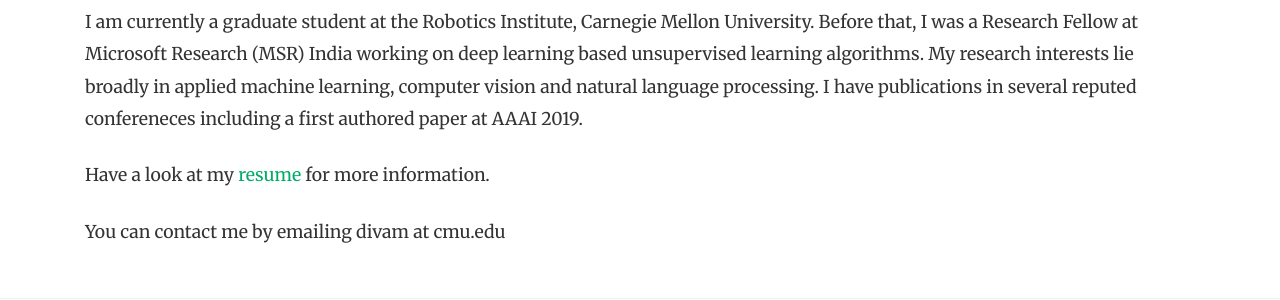
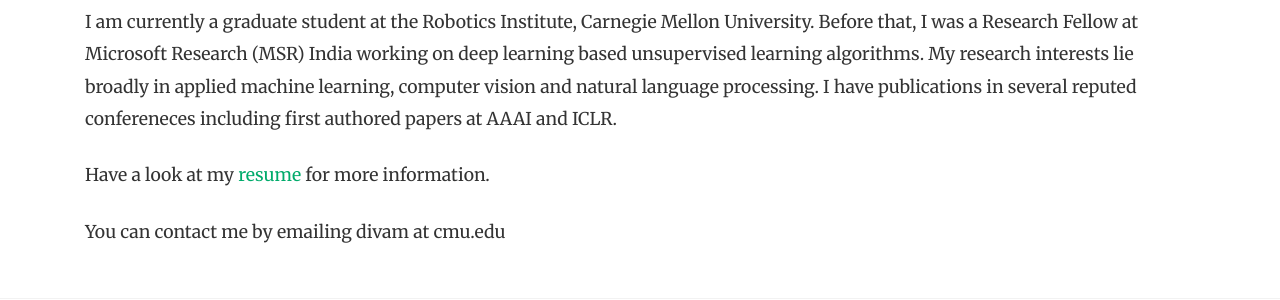
Before and after one commit to divamgupta/divamgupta.github.io, a Jekyll site: the page built from about.md, in a window 1280 px wide. Shown: the part 150-450 px from the top of the page. Built offline with Jekyll 4.4.1, drawn with Linux system fonts in a browser that asks for light colours; nearby versions of some CDN libraries; comment, search, counter and statistics services are not loaded.

Commit message:
Update about.md

```diff
--- a/about.md
+++ b/about.md
@@ -4,7 +4,7 @@
 comments: false
 ---
 
-I am currently a graduate student at the Robotics Institute, Carnegie Mellon University. Before that, I was a Research Fellow at Microsoft Research (MSR) India working on deep learning based unsupervised learning algorithms. My research interests lie broadly in applied machine learning, computer vision and natural language processing.  I have publications in several reputed confereneces including a first authored paper at AAAI 2019.
+I am currently a graduate student at the Robotics Institute, Carnegie Mellon University. Before that, I was a Research Fellow at Microsoft Research (MSR) India working on deep learning based unsupervised learning algorithms. My research interests lie broadly in applied machine learning, computer vision and natural language processing.  I have publications in several reputed confereneces including first authored papers at AAAI and ICLR.
 
 Have a look at my <a href="https://bit.ly/divamcv">resume</a> for more information.
 
```
